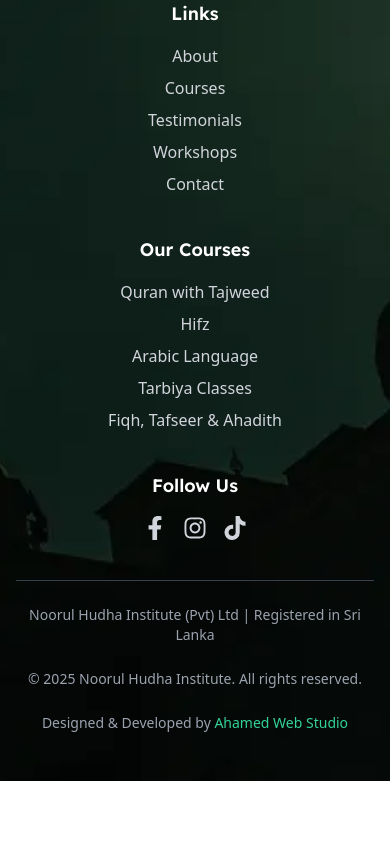
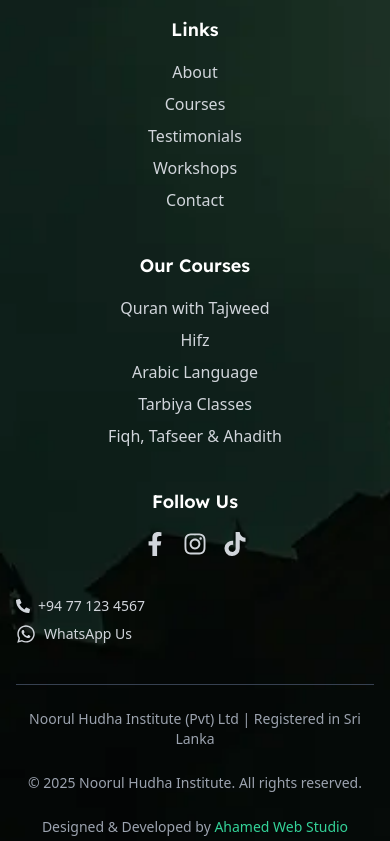
Before and after one commit to najmanmna/noorulhudha, a React (Vite) app: page / in a window 390 px wide. Shown: the part 8077-8918 px from the top of the page. Before the commit the page ends 8858 px from the top, so only its background shows below. Built offline with nearby package versions, Linux system fonts and the light colour scheme.

Commit message:
phone number added

```diff
--- a/src/components/Footer.jsx
+++ b/src/components/Footer.jsx
@@ -1,6 +1,6 @@
-import { FaFacebookF, FaInstagram, FaTiktok } from 'react-icons/fa';
-import logo from '../assets/images/logo.jpg';
-import footerbg from '../assets/images/footer-bg.jpg';
+import { FaFacebookF, FaInstagram, FaTiktok, FaPhoneAlt, FaWhatsapp } from "react-icons/fa";
+import logo from "../assets/images/logo.jpg";
+import footerbg from "../assets/images/footer-bg.jpg";
 
 export default function Footer() {
   return (
@@ -14,7 +14,7 @@ export default function Footer() {
 
       <div className="relative z-10 max-w-7xl mx-auto px-4 sm:px-6 lg:px-8 py-12">
         <div className="grid grid-cols-1 md:grid-cols-4 gap-10">
-          {/* Logo Section */}
+          {/* Logo + Contact Section */}
           <div className="flex flex-col items-center md:items-start">
             <div className="bg-white rounded-full p-4 w-28 h-28 flex items-center justify-center mb-4 overflow-hidden">
               <img
@@ -23,7 +23,7 @@ export default function Footer() {
                 className="w-20 h-20"
               />
             </div>
-            <div className="text-center md:text-left">
+            <div className="text-center md:text-left mb-4">
               <span className="font-lexend font-semibold text-white text-sm block">
                 NOORUL HUDHA INSTITUTE
               </span>
@@ -31,6 +31,8 @@ export default function Footer() {
                 QALAM OF ALLAH
               </span>
             </div>
+
+
           </div>
 
           {/* Links Section */}
@@ -105,6 +107,22 @@ export default function Footer() {
                 <FaTiktok className="w-6 h-6" />
               </a>
             </div>
+             {/* Phone Contact */}
+            <div className="flex flex-col mt-10 gap-2 text-gray-300 text-sm">
+              <a
+                href="tel:+94755445855"
+                className="flex items-center gap-2 hover:text-white transition-colors"
+              >
+                <FaPhoneAlt className="" /> +94 77 123 4567
+              </a>
+              <a
+                href="https://wa.me/94755445855"
+                target="_blank"
+                className="flex items-center gap-2 hover:text-white transition-colors"
+              >
+                <FaWhatsapp className="text-xl" /> WhatsApp Us
+              </a>
+            </div>
           </div>
         </div>
 
```
